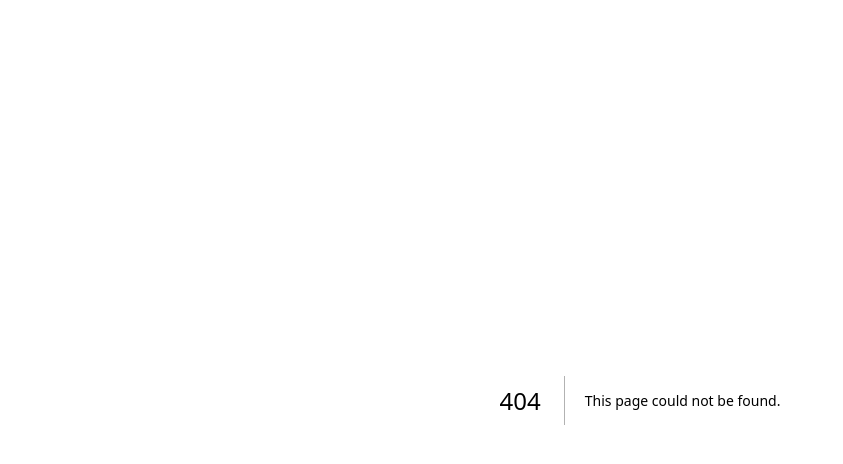
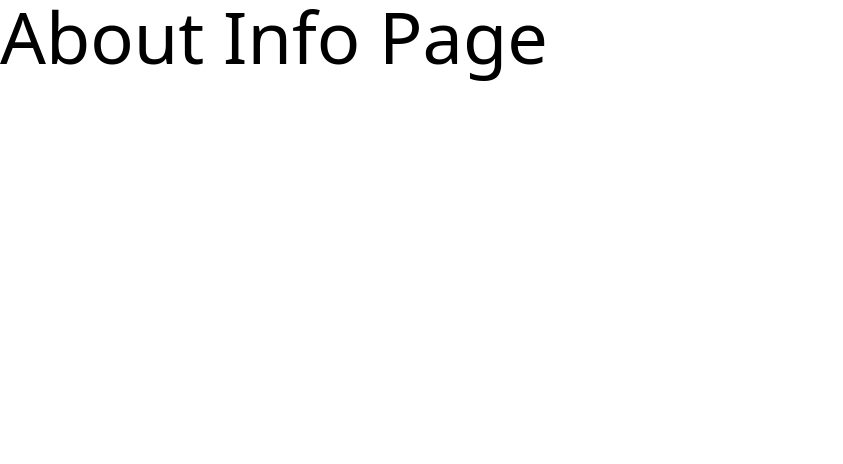
Before and after one commit to sahil9818336328/NEXT-JS-TUTORIAL, a Next.js app: page /about/info in a window 1280 px wide. Before the commit this address had no page. Shown: the top 464 px of the page, without its empty margins (0-843 px from the left). Built offline with nearby package versions, Linux system fonts and the light colour scheme.

Commit message:
nested route

```diff
--- /dev/null
+++ b/app/about/info/page.js
@@ -0,0 +1,11 @@
+import React from 'react'
+
+const AboutInfoPage = () => {
+  return (
+    <div>
+      <h1 className='text-7xl'>About Info Page </h1>
+    </div>
+  )
+}
+
+export default AboutInfoPage
```
